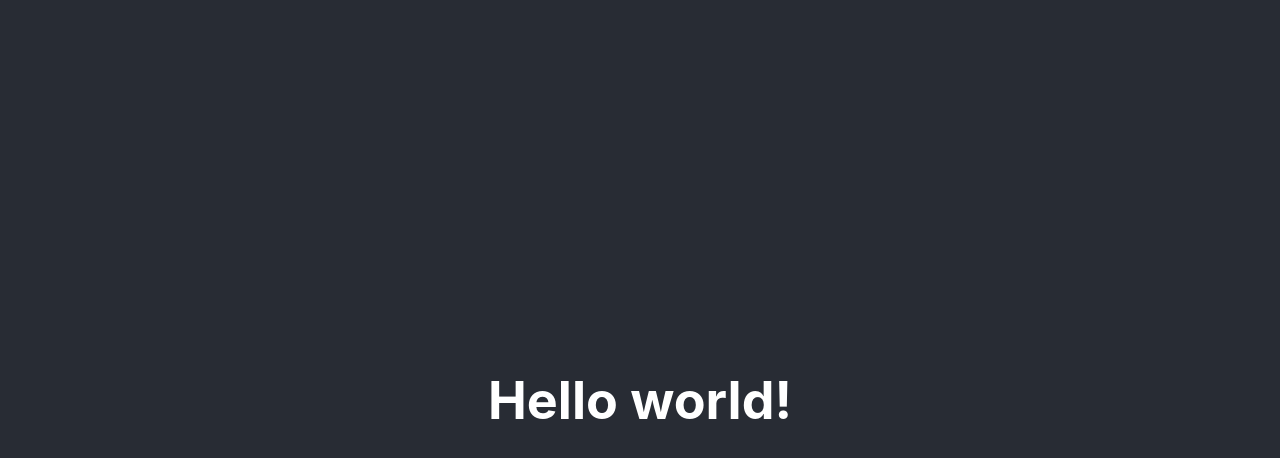
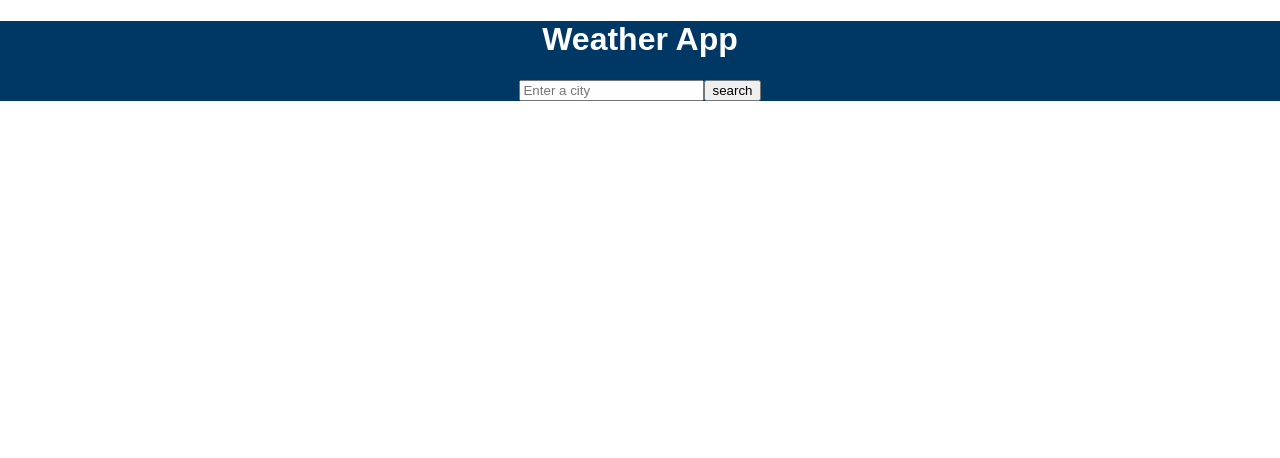
Before and after one commit to Val-netizen/weather-react, a React (Create React App) app: page / in a window 1280 px wide. Shown: the top 458 px of the page. Built offline with nearby package versions, Linux system fonts and the light colour scheme; no server answers.

Commit message:
Added Weather and styles and footer

```diff
--- a/src/App.js
+++ b/src/App.js
@@ -1,19 +1,12 @@
-import logo from './logo.svg';
-import './App.css';
+import React from "react";
+import "./styles.css";
 import Weather from "./Weather";
 
-function App() {
+export default function App() {
   return (
     <div className="App">
-      <header className="App-header">
-
-        <h1>
-          Hello world!
-        </h1>
-        <Weather city="Dublin"/>
-      </header>
+      <h1>Weather App</h1>
+      <Weather />
     </div>
   );
 }
-
-export default App;
--- /dev/null
+++ b/src/Weather.css
@@ -0,0 +1,6 @@
+li {
+    font-size: 24px;
+    list-style: none;
+    text-align: center;
+    margin-left: -40px;
+  }
--- a/src/Weather.js
+++ b/src/Weather.js
@@ -1,24 +1,52 @@
-import React from "react";
+import React, { useState } from "react";
 import axios from "axios";
+import "./Weather.css";
 import Loader from 'react-loader-spinner';
 
-export default function Weather(props) {
+export default function Weather() {
+  let [city, setCity] = useState(null);
+  let [time, setTime] = useState(null);
 
+  function updateCity(event) {
+    setCity(event.target.value);
+  }
 
-    function handleResponse(response) {
-    alert (`The weather in ${response.data.name} is ${response.data.main.temp}°C`);
+  function displayTime(response) {
+    if (city.length > 0) {
+      setTime(
+        <ul>
+          <li>City: {response.data.name}</li>
+          <li>Temperature:{Math.round(response.data.main.temp)} °C</li>
+          <li>Description: {response.data.weather[0].main}</li>
+          <li>Humidity: {response.data.main.humidity} %</li>
+          <li>Wind: {Math.round(response.data.wind.speed)} km/h</li>
+          <li>
+            {" "}
+            <img
+              src={`https://openweathermap.org/img/wn/${response.data.weather[0].icon}@2x.png`}
+              alt="weather-icon"
+              width="100"
+            />{" "}
+          </li>
+        </ul>
+      );
+    } else {
+      alert("Please, enter a city");
+    }
+  }
+  function handleSubmit(event) {
+    event.preventDefault();
+    let url = `https://api.openweathermap.org/data/2.5/weather?q=${city}&appid=4818761c04ded58b3835bb3810566f23&units=metric`;
+    axios.get(url).then(displayTime);
+  }
+
+  return (
+    <div>
+      <form className="input" onSubmit={handleSubmit}>
+        <input type="search" placeholder="Enter a city" onChange={updateCity} />
+        <input type="submit" value="search" />
+      </form>
+      {time}
+    </div>
+  );
 }
-        let apiKey= "4818761c04ded58b3835bb3810566f23";
-        let apiUrl= `https://api.openweathermap.org/data/2.5/weather?q=${props.city}&appid=${apiKey}&units=metric`;
-        axios.get(apiUrl).then(handleResponse);
-
-    return (
-        <Loader
-         type="Puff"
-         color="orange"
-         height={100}
-         width={100}
-         timeout={3000}
-      />
-    );
-}
--- /dev/null
+++ b/src/styles.css
@@ -0,0 +1,6 @@
+.App {
+    Background: #003865;
+    font-family: sans-serif;
+    text-align: center;
+    color: white;
+  }
```
Also changed, not shown: src/Footer.js (added, +9 -0 lines), 1 other file (tests, documents, lock files or other folders).
